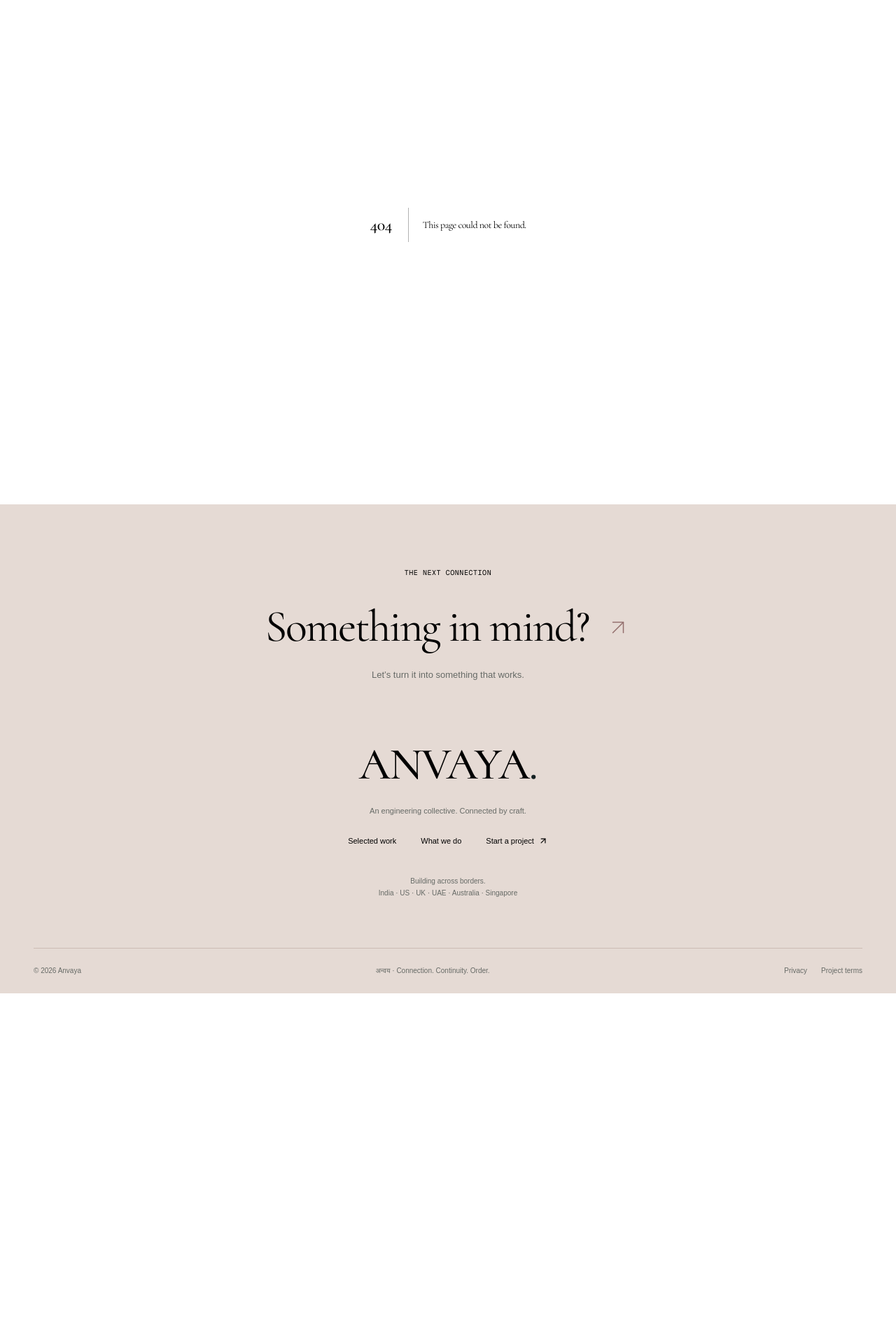
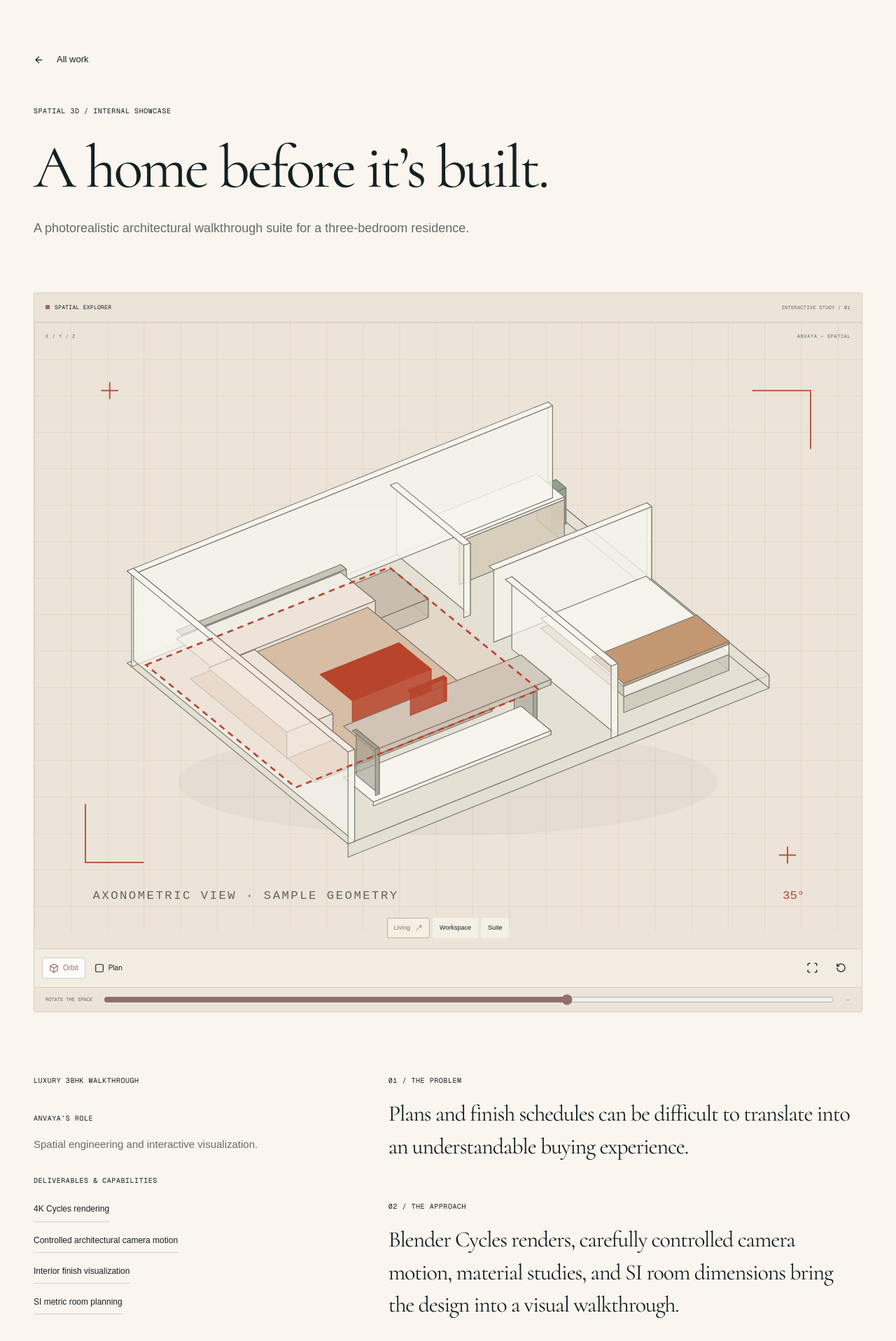
Before and after one commit to Harika-reddy2628/anvaya, a Next.js app: page /work/architectural-walkthrough in a window 1280 px wide. Before the commit this address had no page. Shown: the part 79-1996 px from the top of the page at 70% size. Before the commit the page ends 1499 px from the top, so only its background shows below. Built offline with nearby package versions, Linux system fonts and the light colour scheme; a web font is replaced by a local one.

Commit message:
feat(routes): add project case studies with evidence boundaries
Focused change split from 286984b1f4958448e900a7ffd7bd9ee2b8c7a68a.

Files:
- app/work/[slug]/page.tsx

```diff
--- /dev/null
+++ b/app/work/[slug]/page.tsx
@@ -0,0 +1,115 @@
+import type { Metadata } from "next";
+import Link from "next/link";
+import { notFound } from "next/navigation";
+import { ArrowLeft, ArrowRight, ArrowUpRight } from "lucide-react";
+import { projects } from "../../lib/studio";
+import { ProjectVisual } from "../../components/studio/ProjectVisual";
+
+type Props = { params: Promise<{ slug: string }> };
+export function generateStaticParams() {
+  return projects.map((project) => ({ slug: project.slug }));
+}
+export async function generateMetadata({ params }: Props): Promise<Metadata> {
+  const { slug } = await params;
+  const project = projects.find((item) => item.slug === slug);
+  return {
+    title: project?.name ?? "Project not found",
+    description: project?.intro,
+  };
+}
+export default async function CaseStudy({ params }: Props) {
+  const { slug } = await params;
+  const index = projects.findIndex((item) => item.slug === slug);
+  if (index === -1) notFound();
+  const project = projects[index];
+  const next = projects[(index + 1) % projects.length];
+  return (
+    <main id="main-content" className="container inner-page case-page">
+      <Link href="/work" className="text-link">
+        <ArrowLeft size={15} aria-hidden="true" /> All work
+      </Link>
+      <div className="page-heading" data-reveal>
+        <span className="eyebrow">
+          {project.category} / {project.kind}
+        </span>
+        <h1>{project.title}</h1>
+        <p>{project.intro}</p>
+      </div>
+      <div className={`case-visual preview-${project.visual}`}>
+        <ProjectVisual type={project.visual} />
+      </div>
+      <div className="case-description">
+        <div className="case-sidebar">
+          <span className="eyebrow">{project.name}</span>
+          <div className="case-role">
+            <span className="eyebrow">ANVAYA’S ROLE</span>
+            <p>
+              {project.kind === "Public product"
+                ? "Product design and CLI engineering."
+                : project.kind === "Anonymous case study"
+                  ? "Test automation and engineering verification. Client identity withheld."
+                  : project.category === "Agentic AI"
+                    ? "Agent orchestration and workflow engineering."
+                    : project.category === "Robotics"
+                      ? "Control systems and simulation engineering."
+                      : "Spatial engineering and interactive visualization."}
+            </p>
+          </div>
+          <span className="eyebrow case-deliverables-label">
+            DELIVERABLES & CAPABILITIES
+          </span>
+          <div className="tag-list">
+            {project.details.map((detail) => (
+              <span key={detail}>{detail}</span>
+            ))}
+          </div>
+          {project.external && (
+            <a
+              className="button button-outline"
+              href={project.external}
+              target="_blank"
+              rel="noopener noreferrer"
+            >
+              View public package <ArrowUpRight size={16} aria-hidden="true" />
+            </a>
+          )}
+        </div>
+        <div className="case-narrative">
+          {[
+            ["01 / THE PROBLEM", project.problem],
+            ["02 / THE APPROACH", project.solution],
+            ["03 / THE PRACTICAL OUTCOME", project.outcome],
+          ].map(([label, text]) => (
+            <section key={label} data-reveal>
+              <span className="eyebrow">{label}</span>
+              <h2>{text}</h2>
+            </section>
+          ))}
+          <div className="evidence-note">
+            <span className="eyebrow">ABOUT THE PREVIEW & EVIDENCE</span>
+            <p>{project.evidence}</p>
+          </div>
+          <div className="connection-motif">
+            <span>Brief</span>
+            <ArrowRight size={28} aria-hidden="true" />
+            <span>Build</span>
+            <ArrowRight size={28} aria-hidden="true" />
+            <span>Launch</span>
+          </div>
+        </div>
+      </div>
+      <div className="case-next">
+        <div>
+          <span className="eyebrow">NEXT PROJECT</span>
+          <Link href={`/work/${next.slug}`}>
+            <h2>{next.name}</h2>
+            <ArrowUpRight size={35} strokeWidth={1} aria-hidden="true" />
+          </Link>
+        </div>
+        <Link className="button button-accent magnetic" href="/project">
+          Build something with us <ArrowUpRight size={17} aria-hidden="true" />
+        </Link>
+      </div>
+    </main>
+  );
+}
```
